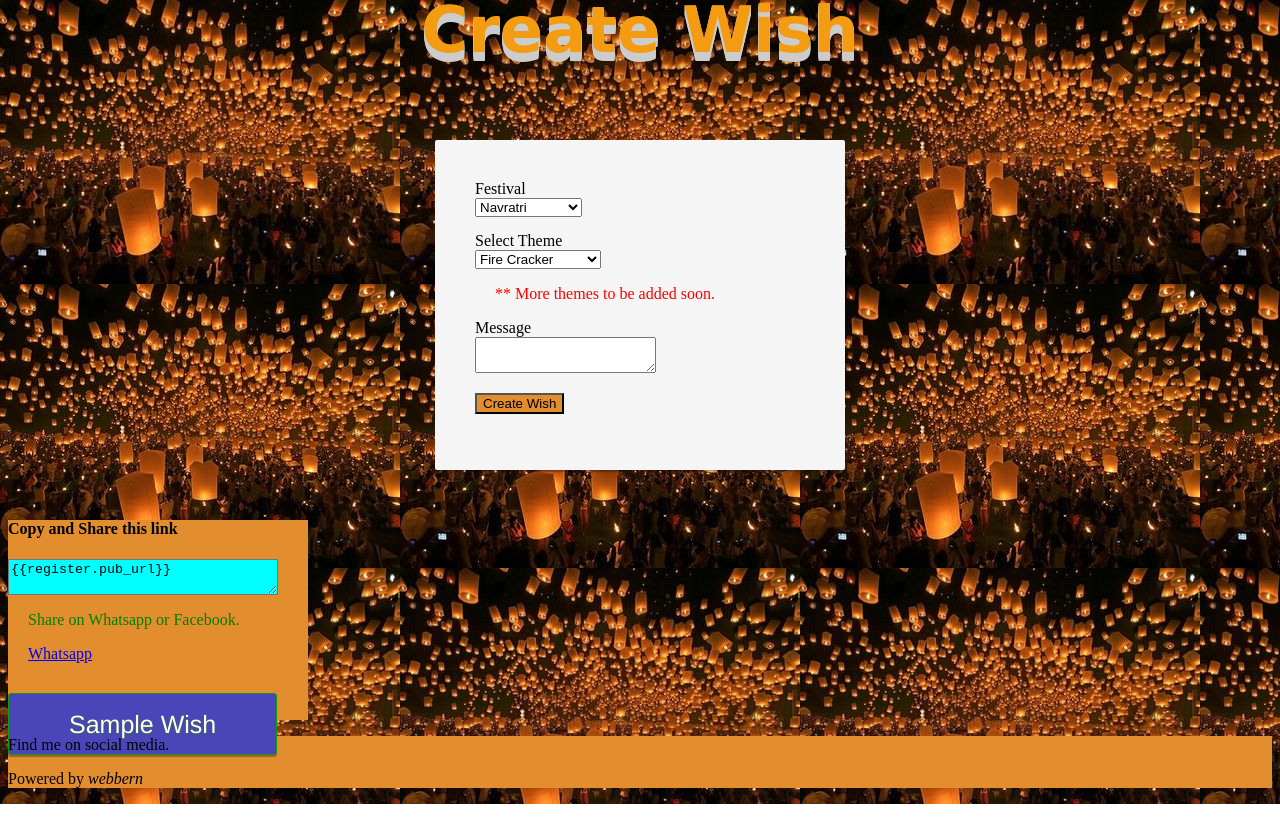
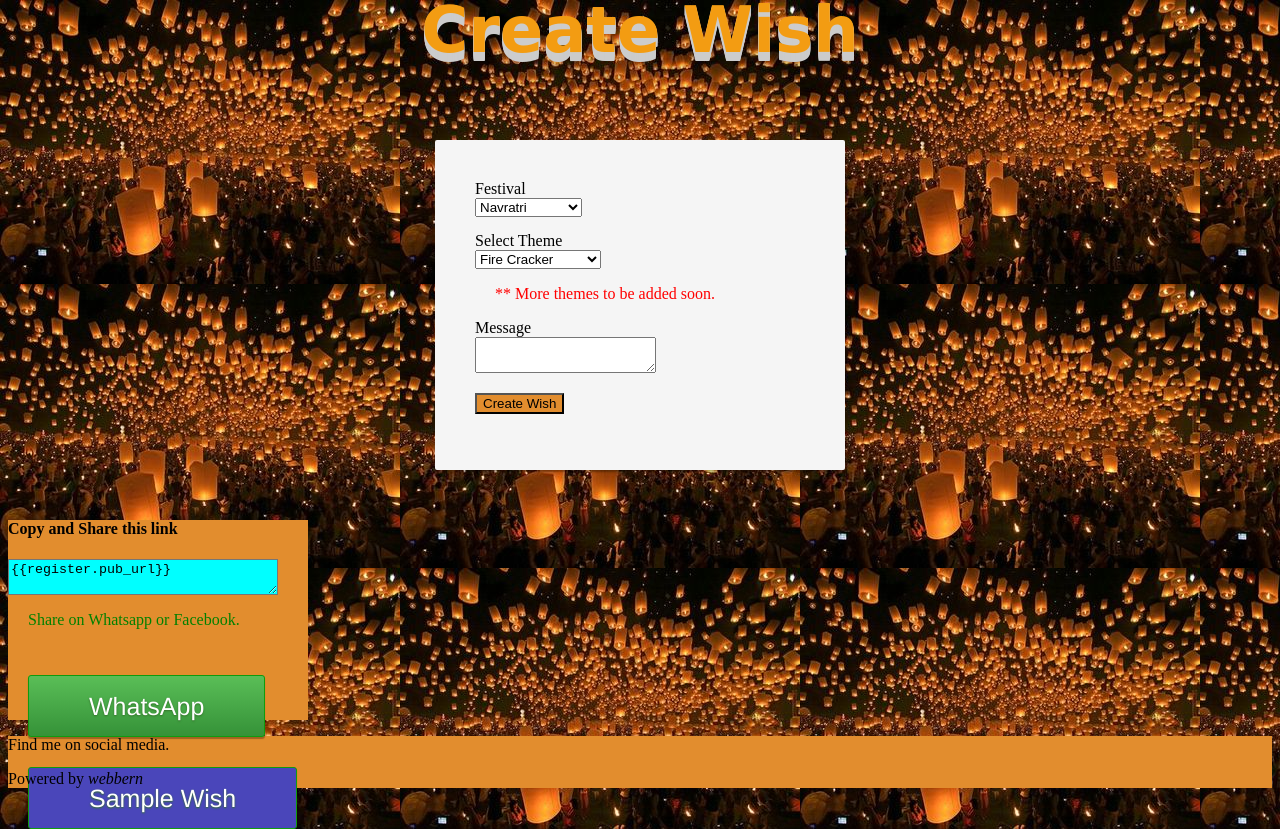
Before and after one commit to anubis-me/festwish, a website: page public/app/views/wishing/createwish.html at #/type2 in a window 1280 px wide. Before the commit the page ends 804 px from the top, so only its background shows below. Drawn offline with Linux system fonts and the light colour scheme; files that its build step writes are made by us from their sources; files whose address does not match are found by name.

Commit message:
6nd commit

```diff
--- a/public/app/views/wishing/createwish.html
+++ b/public/app/views/wishing/createwish.html
@@ -186,8 +186,9 @@
             <h4>Copy and Share this link </h4>
             <textarea  style="background-color:cyan;color:black;width:270px;">{{register.pub_url}}</textarea>
             <p style="margin-left: 20px;color:green;">Share on Whatsapp or Facebook.</p>
-            <a style="margin-left: 20px;"  href="whatsapp://send" data-text="Here is a wish for you. Check it and create your own" data-href ="https://wishing-app.herokuapp.com/createwish" class="wa_btn wa_btn_m" style="display:none">Whatsapp</a>
-            <button class="enjoy-css" style="background-color: #2e6da4;background:rgba(74,70,186,1)" ng-click="register.routechan();">Sample Wish</button></a>
+            <a style="margin-left: 20px;"  href="whatsapp://send" data-text="Here is a wish for you. Check it and create your own" class="wa_btn wa_btn_s" data-href="https://wishing-app.herokuapp.com/createwish" onClick="ga('send', 'event', { eventCategory: 'Social', eventAction: 'Share', eventLabel: 'WhatsAppShare', eventValue: 0});" >
+                <button class="enjoy-css">WhatsApp</button></a>
+            <a style="margin-left: 20px;" class="wa_btn wa_btn_s" > <button class="enjoy-css" style="background-color: #2e6da4;background:rgba(74,70,186,1)" ng-click="register.routechan();">Sample Wish</button></a>
         </div>
     </div>
 </div>
```
Also changed, not shown: public/app/views/type/type2.html (+3 -3 lines).
